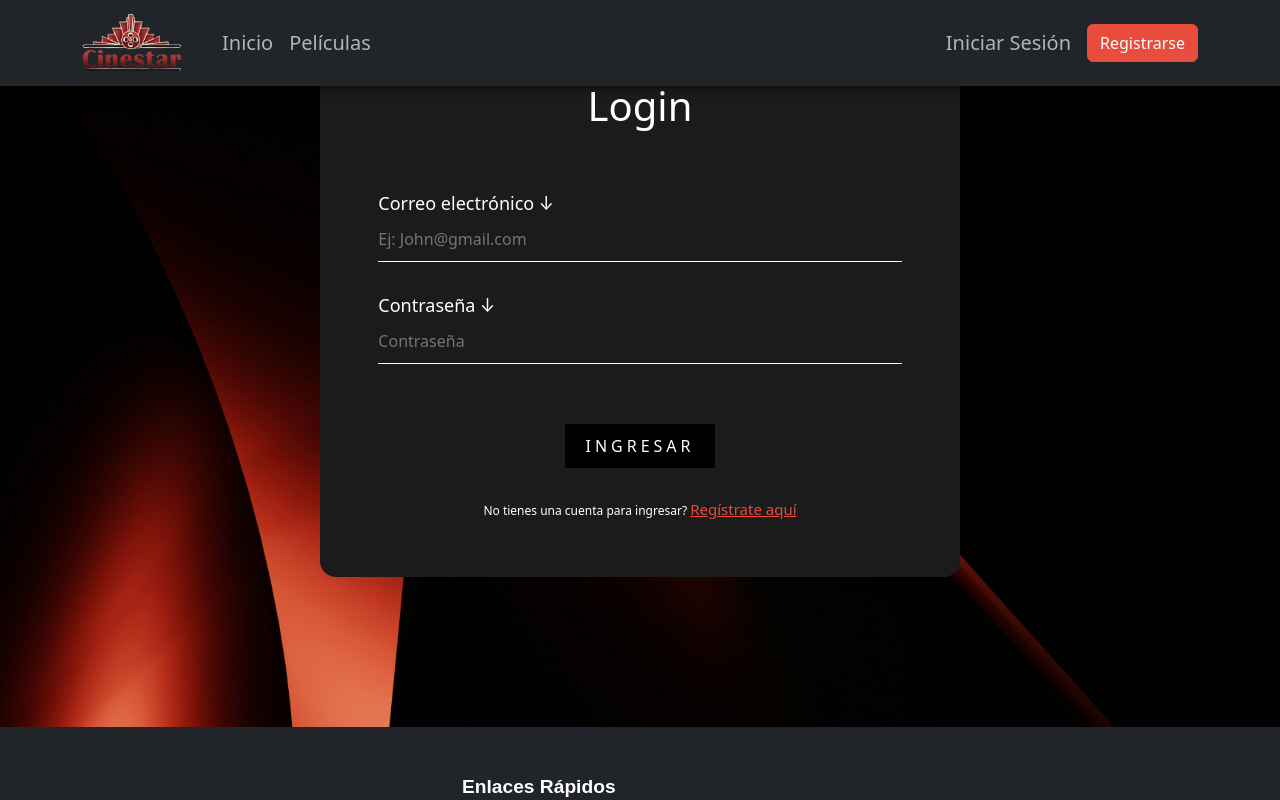
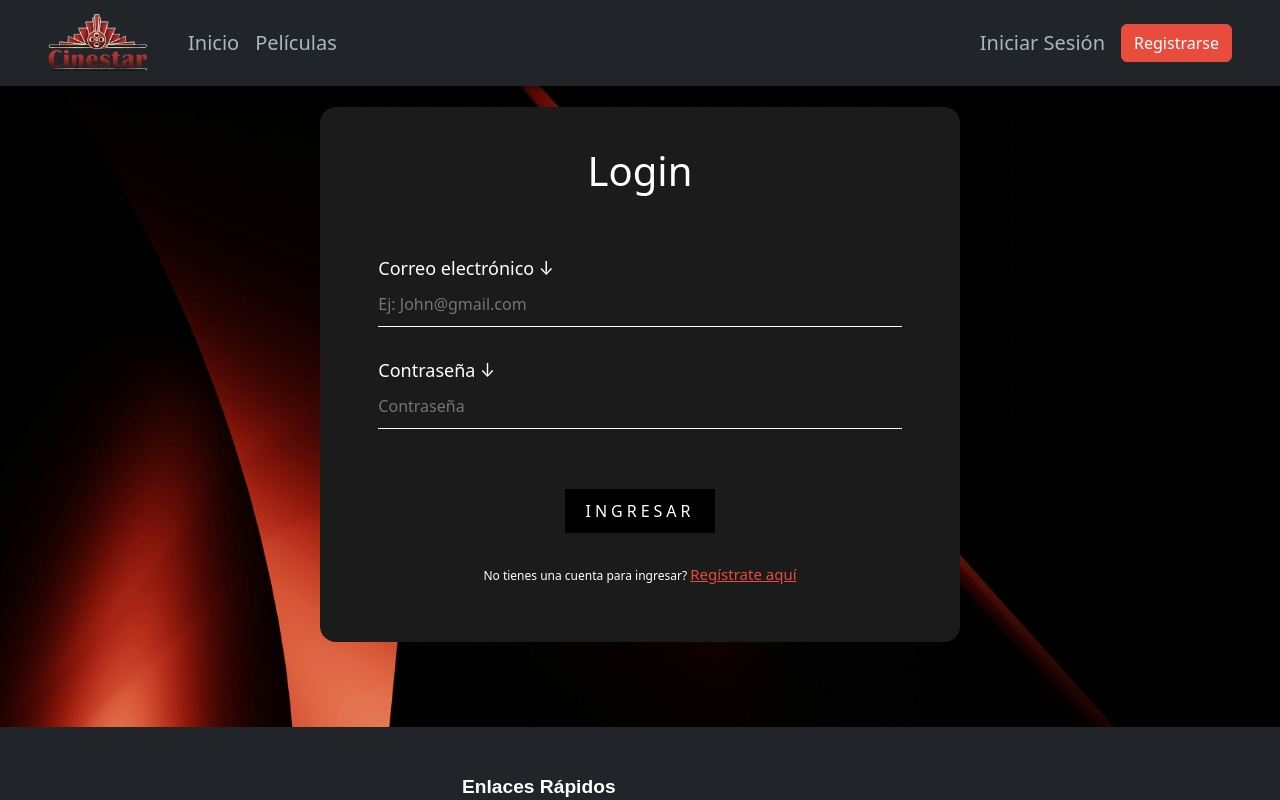
Before and after one commit to MarcosB007/DSW-APP-CINE-FRONTEND, a React app: page /login in a window 1280 px wide. Shown: the top 800 px of the page. Built offline with nearby package versions, Linux system fonts and the light colour scheme; the HTML template or start-up script is replaced by a standard one.

Commit message:
Cambios minimos en los estilos

```diff
--- a/src/pages/Header.jsx
+++ b/src/pages/Header.jsx
@@ -51,7 +51,7 @@ function Header() {
   return (
 
     <Navbar bg="dark" data-bs-theme="dark" expand="lg" className="header-custom">
-      <Container>
+      <Container fluid className='px-md-5 px-3'>
         {/* 1. Logo/Marca */}
         <Navbar.Brand as={Link} to="/home" className="navbar-brand-custom">
           <img src={Logo} alt="Logo de Cinestar" className="logo-principal"></img>
--- a/src/styles/login.css
+++ b/src/styles/login.css
@@ -31,7 +31,7 @@ body {
   margin-bottom: 0;
   color: #ffffff;
   position: relative;
-  top: -150px;
+  top: -85px;
 
 }
 
```
Also changed, not shown: 1 other file (tests, documents, lock files or other folders).
